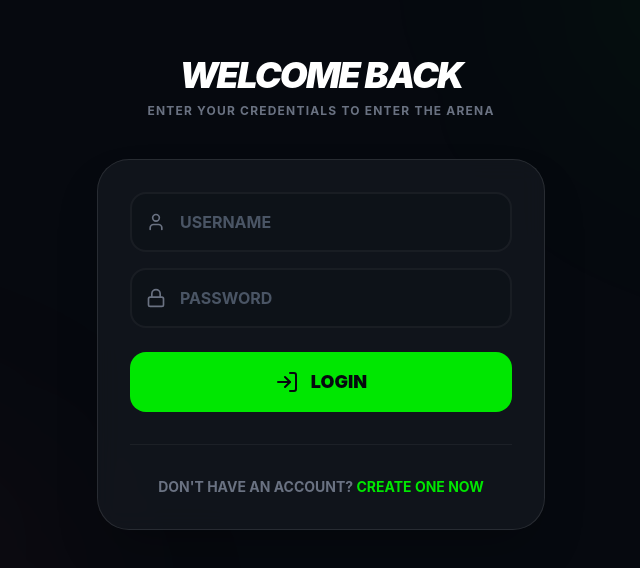
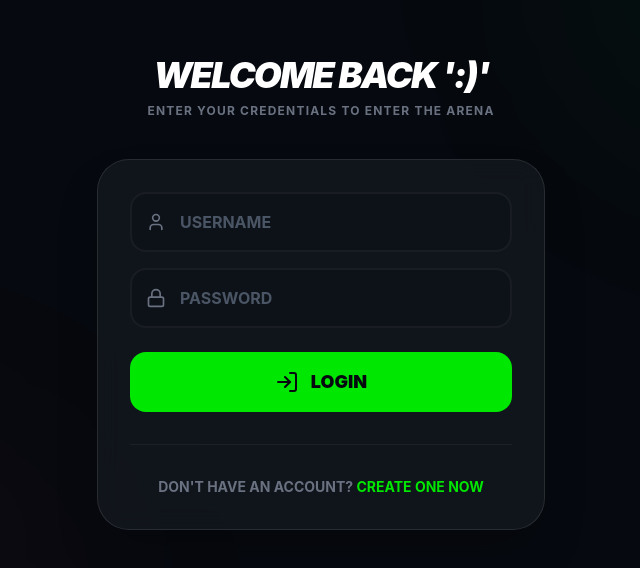
Before and after one commit to bharatNandanvar5/stakes, a React (Vite) app in the folder frontend/: page / in a window 1280 px wide. Shown: the part 108-676 px from the top of the page, without its empty margins (319-959 px from the left). Built offline with nearby package versions, Linux system fonts and the light colour scheme; no server answers.

Commit message:
style(login): update welcome message text

```diff
--- a/frontend/src/pages/Login.tsx
+++ b/frontend/src/pages/Login.tsx
@@ -44,7 +44,7 @@ const Login: React.FC = () => {
       >
         <div className="text-center mb-10">
           <h1 className="text-4xl font-black italic tracking-tighter uppercase mb-2">
-            WELCOME BACK
+            WELCOME BACK ':)'
           </h1>
           <p className="text-gray-500 font-bold tracking-widest text-xs uppercase">
             Enter your credentials to enter the arena
```
